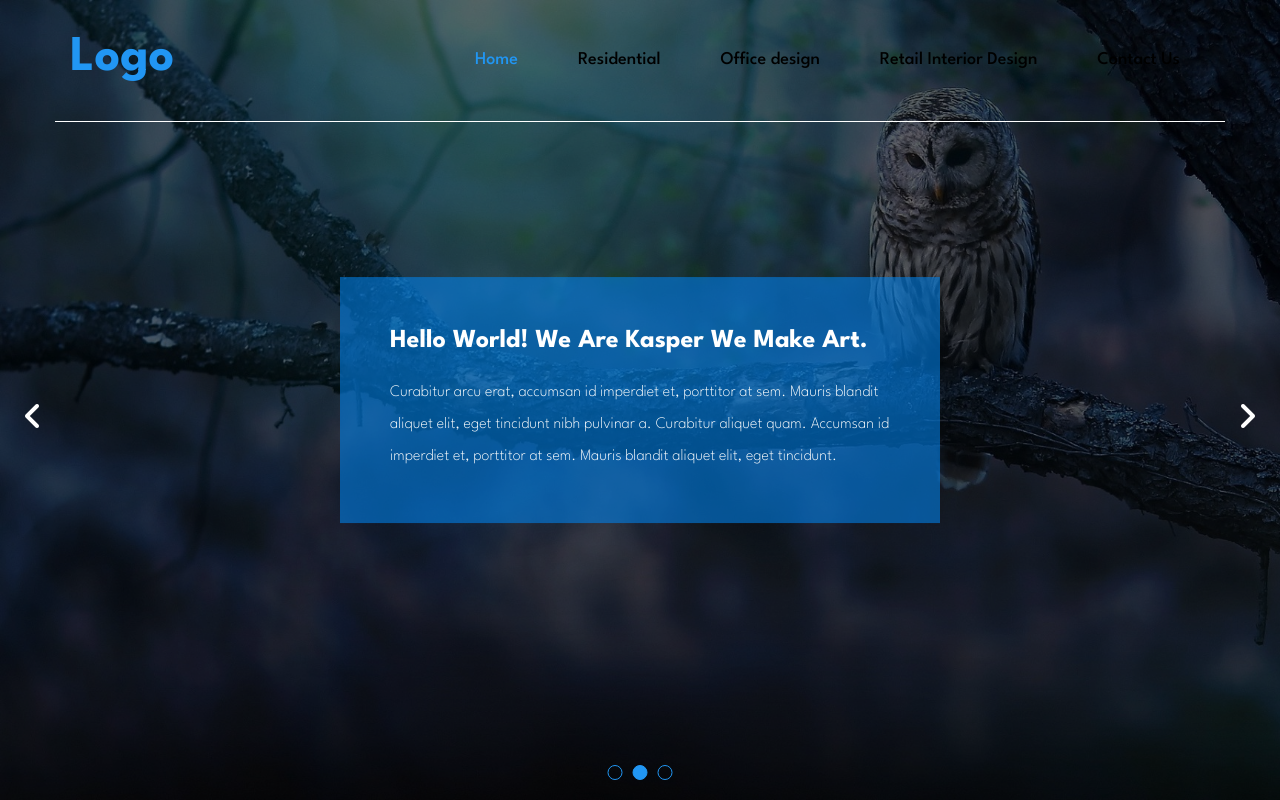
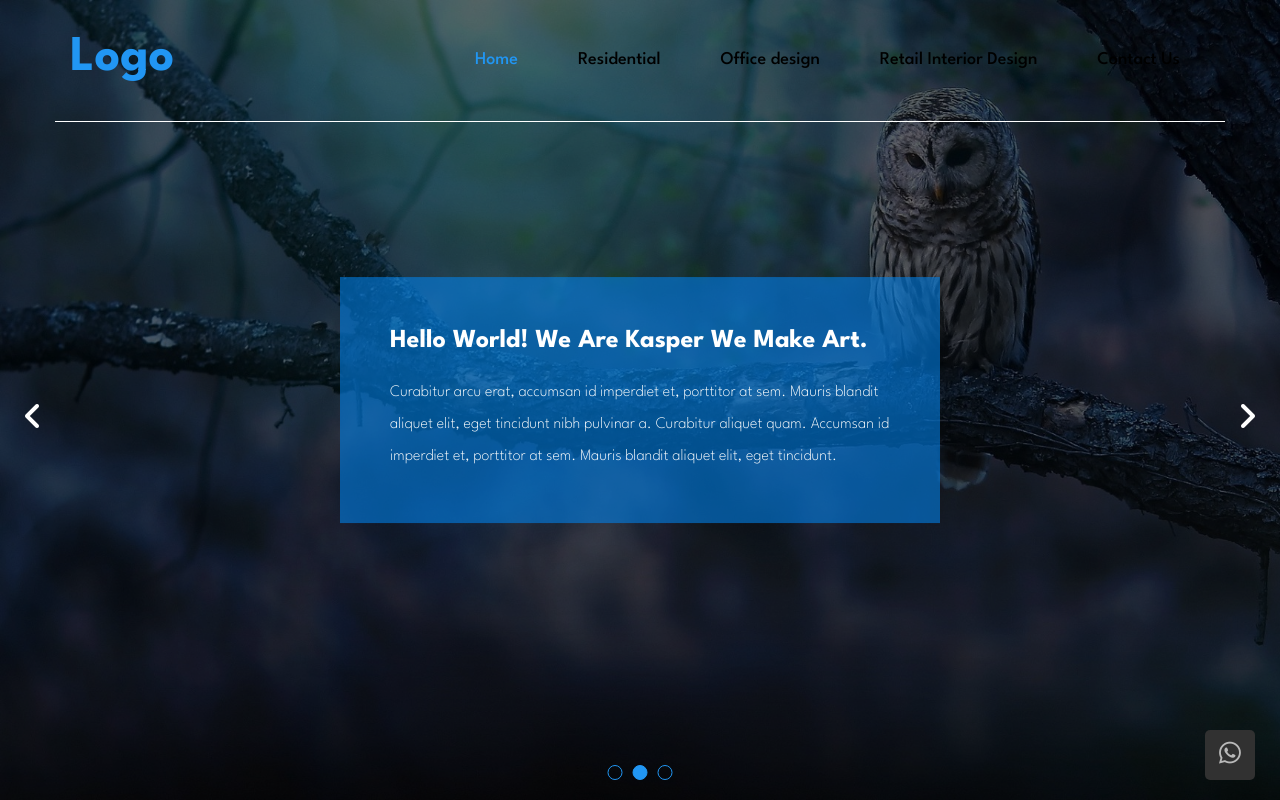
Before and after one commit to MoazAlsabouh/test, a plain HTML site: page index.html in a window 1280 px wide. Shown: the top 800 px of the page. Drawn offline with Linux system fonts and the light colour scheme.

Commit message:
add icon

```diff
--- a/css/style.css
+++ b/css/style.css
@@ -41,6 +41,38 @@ header {
   width: 100%;
   position: absolute;
   z-index: 999;
+}
+
+.iconh {
+  position: fixed;
+  right: 10px;
+  bottom: 20px;
+  font-size: 25px;
+  margin-right: 15px;
+  width: 50px;
+  height: 50px;
+  background: #313131;
+  display: flex;
+  justify-content: center;
+  align-items: center;
+  transition: 0.5s;
+  -webkit-transition: 0.5s;
+  -moz-transition: 0.5s;
+  -ms-transition: 0.5s;
+  -o-transition: 0.5s;
+  border-radius: 5px;
+  -webkit-border-radius: 5px;
+  -moz-border-radius: 5px;
+  -ms-border-radius: 5px;
+  -o-border-radius: 5px;
+}
+
+.iconh i {
+  color: #b9b9b9;
+}
+
+.iconh:hover {
+  background: #25D366;
 }
 
 header .contenar {
@@ -530,7 +562,7 @@ header nav ul li a:hover::before {
 }
 
 .office-design {
-  background: #969696;
+  background: #ececec;
   position: relative;
   z-index: 0;
 }
@@ -567,6 +599,7 @@ footer .contenar .socil h2 {
 
 footer .contenar .socil .icon {
   display: flex;
+  flex-wrap: wrap;
 }
 
 footer .contenar .socil .icon a {
@@ -576,6 +609,7 @@ footer .contenar .socil .icon a {
 footer .contenar .socil .icon i {
   font-size: 25px;
   margin-right: 15px;
+  margin-bottom: 15px;
   width: 50px;
   height: 50px;
   color: #b9b9b9;
@@ -680,6 +714,7 @@ footer .contenar .adres .box p {
   display: inline-block;
   color: #b9b9b9;
   line-height: 1.7;
+  margin-bottom: 20px;
 }
 
 hr {
--- a/index.html
+++ b/index.html
@@ -18,6 +18,11 @@
 </head>
 <body>
 <header>
+  <div class="iconh">
+    <a href="https://wa.me/971503425541" target="_blank">
+      <i class="fa-brands fa-whatsapp five"></i>
+    </a>
+  </div>
   <div class="contenar">
     <div class="logo">
       <h1>Logo</h1>
@@ -365,7 +370,7 @@
         <a href="mailto:info@morlacivert.com" target="_blank">
           <i class="fa-solid fa-envelope four"></i>
         </a>
-        <a href="tel:+971503425541">
+        <a href="https://wa.me/971503425541" target="_blank">
           <i class="fa-brands fa-whatsapp five"></i>
         </a>
       </div>
@@ -415,6 +420,14 @@
           <a href="tel:+971503425541">+971503425541</a>
         </div>
         <div>
+          <i class="far fa-clock fa-fw"></i>
+          <p>
+            Business Hours: From 10:00 To 18:00
+          </p>
+        </div>
+      </div>
+      <div class="box">
+        <div>
           <i class="fas fa-map-marker-alt fa-fw"></i>
           <a href="https://www.google.com/maps/place/95502+Himmelkron,+%D8%A3%D9%84%D9%85%D8%A7%D9%86%D9%8A%D8%A7%E2%80%AD/@50.0568192,11.6455912,13z/data=!3m1!4b1!4m5!3m4!1s0x47a1a031c06f0421:0xeacd0494bb4da49e!8m2!3d50.0630475!4d11.5956394" target="_blank">
             Germany-Himmelkron-Bavaria
@@ -425,6 +438,14 @@
           <a href="tel:+4917683356644">+4917683356644</a>
         </div>
         <div>
+          <i class="far fa-clock fa-fw"></i>
+          <p>
+            Business Hours: From 10:00 To 18:00
+          </p>
+        </div>
+      </div>
+      <div class="box">
+        <div>
           <i class="fas fa-map-marker-alt fa-fw"></i>
           <a href="https://www.google.com/maps/place/%D8%A8%D8%B1%D8%A7%D8%BA%D8%A7%D8%8C+%D8%A7%D9%84%D8%A8%D8%B1%D8%AA%D8%BA%D8%A7%D9%84%E2%80%AD/@41.5472536,-8.3413813,12z/data=!3m1!4b1!4m5!3m4!1s0xd24febc6cf5d867:0xbc5d054162d1e218!8m2!3d41.5454486!4d-8.426507" target="_blank">
             Portugal-Braga
@@ -434,8 +455,6 @@
           <i class="fas fa-phone-volume fa-fw"></i>
           <a href="tel:+351914132208">+351914132208</a>
         </div>
-      </div>
-      <div class="box">
         <div>
           <i class="far fa-clock fa-fw"></i>
           <p>
```
